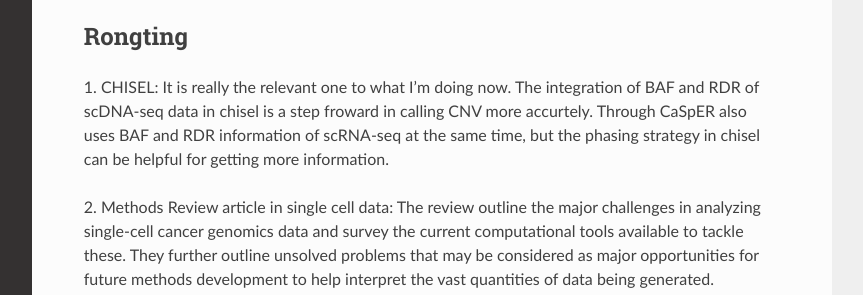
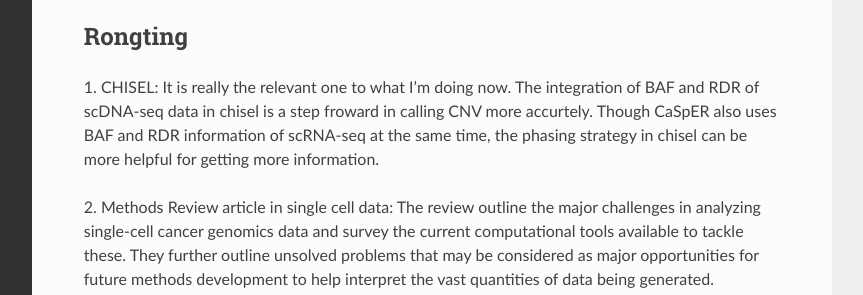
Before and after one commit to StatBiomed/HLab-pubmon, a Sphinx documentation site: the page built from docs/best3-sem1-2020.rst, in a window 1280 px wide and 900 px high, cut to the strip 320-615 px from the top of the window. Shown: the whole strip, without its empty margins (268-1131 px from the left). Built offline with Sphinx 7.4.7 and the Read the Docs theme 2.0.0, drawn with Linux system fonts in a browser that asks for light colours; pages that are not in the unit, such as notebooks, are missing from menus.

Commit message:
Update best3-sem1-2020.rst

```diff
--- a/docs/best3-sem1-2020.rst
+++ b/docs/best3-sem1-2020.rst
@@ -15,7 +15,7 @@ Best 3
 Rongting
 ==========
 1. CHISEL:
-It is really the relevant one to what I’m doing now. The integration of BAF and RDR of scDNA-seq data in chisel is a step froward in calling CNV more accurtely. Through CaSpER also uses BAF and RDR information of scRNA-seq at the same time, but the phasing strategy in chisel can be helpful for getting more information.
+It is really the relevant one to what I’m doing now. The integration of BAF and RDR of scDNA-seq data in chisel is a step froward in calling CNV more accurtely. Though CaSpER also uses BAF and RDR information of scRNA-seq at the same time, the phasing strategy in chisel can be more helpful for getting more information.
 
 2. Methods Review article in single cell data:
 The review outline the major challenges in analyzing single-cell cancer genomics data and survey the current computational tools available to tackle these. They further outline unsolved problems that may be considered as  major opportunities for future methods development to help interpret the vast quantities of data being generated.
```
